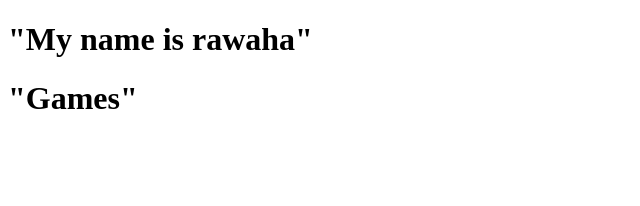
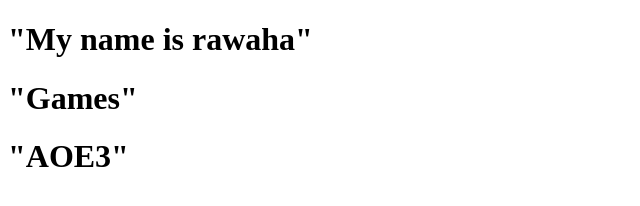
Before and after one commit to RawahaKhan99/git2, a plain HTML site: page about.html in a window 1280 px wide. Shown: the whole page, without its empty margins (0-640 px from the left). Drawn offline with Linux system fonts and the light colour scheme.

Commit message:
Modified about

```diff
--- a/about.html
+++ b/about.html
@@ -3,6 +3,7 @@
     <head>
        <h1>"My name is rawaha"</h1>
        <h1>"Games"</h1>
+       <h1>"AOE3"</h1>
 
     </head>
 </html>
```
